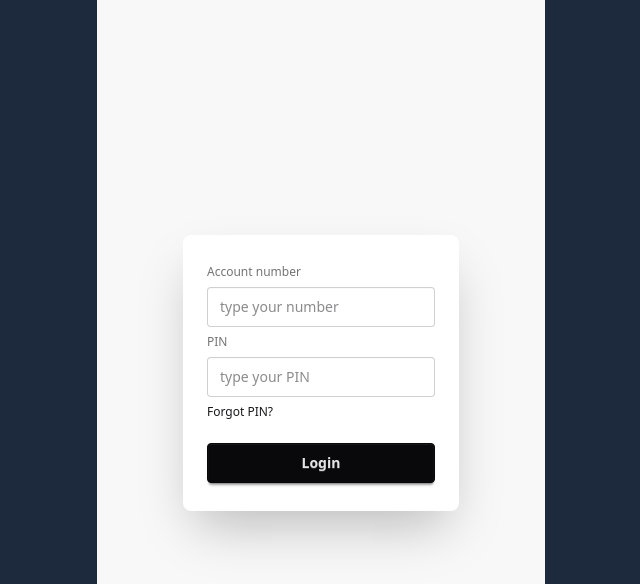
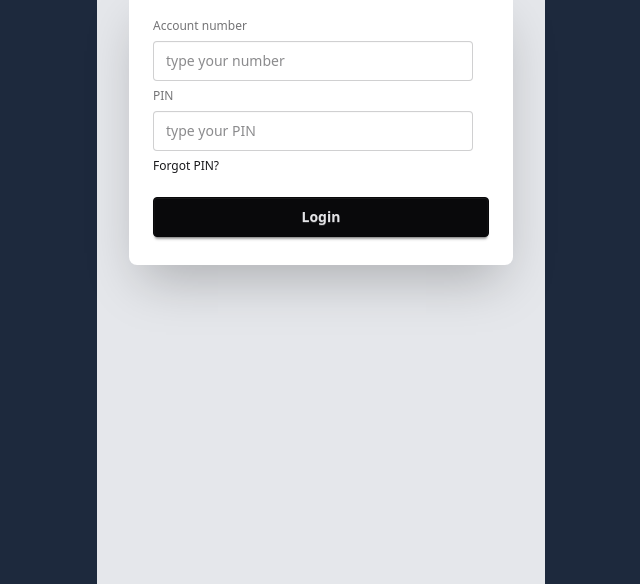
Before and after one commit to arafat22184/payoo-website, a plain HTML site: page index.html in a window 1280 px wide. Shown: the part 216-800 px from the top of the page, without its empty margins (319-959 px from the left). Drawn offline with nearby package versions, Linux system fonts and the light colour scheme.

Commit message:
added js folder and login js file

```diff
--- a/index.html
+++ b/index.html
@@ -22,7 +22,7 @@
       </nav>
     </header>
     <!-- login Section -->
-    <div class="hero bg-base-200 min-h-screen h-full">
+    <div class="">
       <div class="hero-content flex-col lg:flex-row-reverse">
         <div class="card bg-base-100 w-full max-w-sm shrink-0 shadow-2xl">
           <div class="card-body">
@@ -32,7 +32,7 @@
               <label class="fieldset-label">PIN</label>
               <input type="text" class="input" placeholder="type your PIN" />
               <div><a class="link link-hover">Forgot PIN?</a></div>
-              <button class="btn btn-neutral mt-4">Login</button>
+              <button id="login-btn" class="btn btn-neutral mt-4">Login</button>
             </fieldset>
           </div>
         </div>
@@ -40,6 +40,7 @@
     </div>
   </section>
 
+  <script src="./script/login.js"></script>
 </body>
 
 </html>
```
Also changed, not shown: script/login.js (added).
